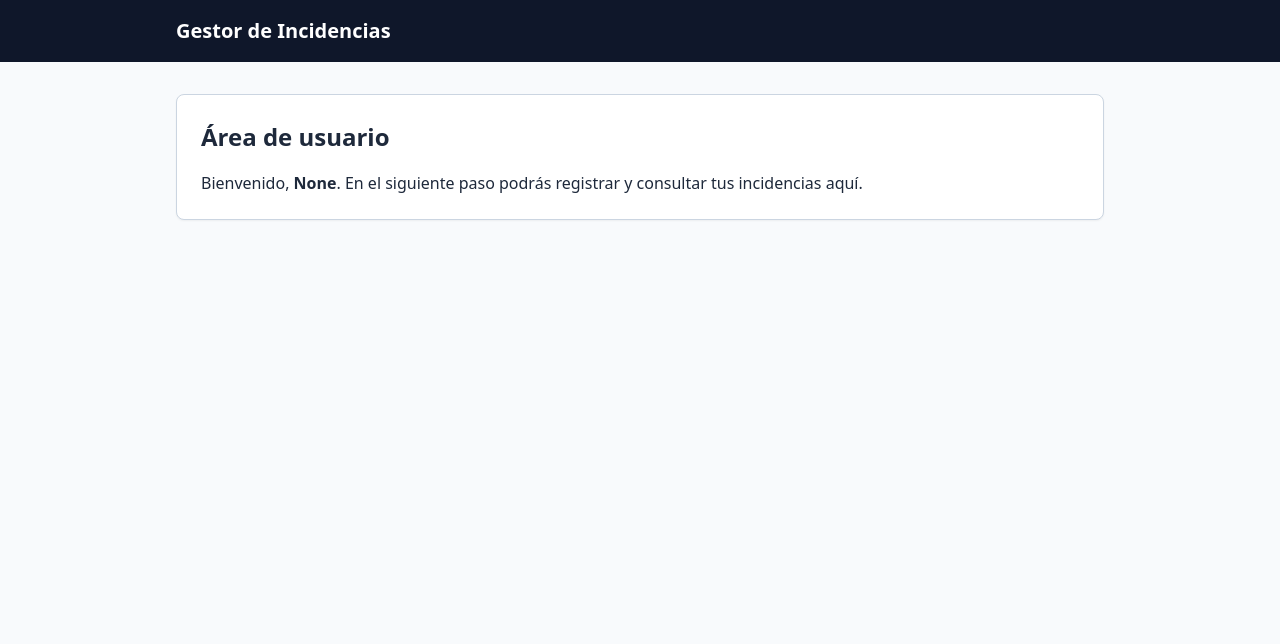
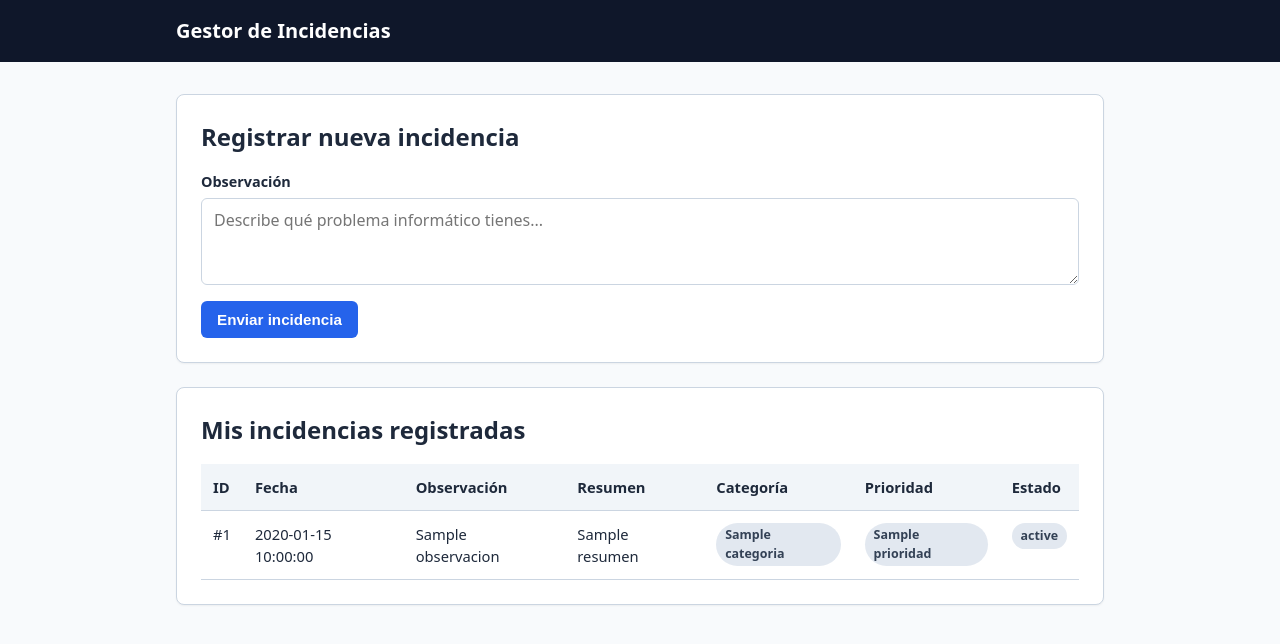
Before and after one commit to sebas0303/Gestor-de-incidencias, a Flask app: template templates/usuario.html in a window 1280 px wide. Shown: the top 644 px of the page. Run offline with Flask 3, Linux system fonts and the light colour scheme; the template is opened without the code that fills it: most values are stand-ins (such as "Sample title", 1, 10 or a date in 2020).

Commit message:
Paso 2: Formulario de registro y listado de incidencias del usuario

```diff
--- a/app.py
+++ b/app.py
@@ -11,7 +11,13 @@ from flask import (
     url_for,
 )
 
-from db import autenticar_usuario, cerrar_db, inicializar_db
+from db import (
+    autenticar_usuario,
+    cerrar_db,
+    crear_incidencia,
+    inicializar_db,
+    obtener_incidencias_usuario,
+)
 
 RUTA_BASE = Path(__file__).resolve().parent
 
@@ -87,10 +93,25 @@ def create_app(test_config: dict | None = None) -> Flask:
         session.clear()
         return redirect(url_for("login"))
 
-    @app.route("/incidencias")
+    @app.route("/incidencias", methods=["GET", "POST"])
     @login_requerido
     def mis_incidencias():
-        return render_template("usuario.html")
+        if request.method == "POST":
+            observacion = request.form.get("observacion", "").strip()
+            if not observacion:
+                flash("La observación no puede estar vacía.", "error")
+            else:
+                crear_incidencia(
+                    usuario_id=session["usuario_id"],
+                    observacion=observacion,
+                    categoria="revisar",
+                    prioridad="media",
+                )
+                flash("Incidencia registrada correctamente.", "exito")
+                return redirect(url_for("mis_incidencias"))
+
+        incidencias = obtener_incidencias_usuario(session["usuario_id"])
+        return render_template("usuario.html", incidencias=incidencias)
 
     @app.route("/tecnico")
     @rol_requerido("tecnico")
--- a/db.py
+++ b/db.py
@@ -1,3 +1,4 @@
+from datetime import datetime
 import sqlite3
 from pathlib import Path
 from flask import current_app, g
@@ -77,3 +78,46 @@ def autenticar_usuario(username: str, password: str) -> sqlite3.Row | None:
     if usuario is not None and check_password_hash(usuario["password_hash"], password):
         return usuario
     return None
+
+
+def resumir_por_defecto(observacion: str) -> str:
+    """Genera un resumen provisional de máximo 15 palabras a partir de la observación."""
+    palabras = observacion.strip().split()
+    return " ".join(palabras[:15]) if palabras else "Sin observación"
+
+
+def crear_incidencia(
+    usuario_id: int,
+    observacion: str,
+    categoria: str = "revisar",
+    prioridad: str = "media",
+    resumen: str | None = None,
+    estado: str = "abierta",
+) -> int:
+    """Inserta una nueva incidencia en la base de datos y devuelve su ID."""
+    db = obtener_db()
+    fecha = datetime.now().strftime("%Y-%m-%d %H:%M:%S")
+    resumen_final = (resumen or "").strip() or resumir_por_defecto(observacion)
+    cursor = db.execute(
+        """
+        INSERT INTO incidencias (fecha, usuario_id, observacion, categoria, prioridad, resumen, estado)
+        VALUES (?, ?, ?, ?, ?, ?, ?)
+        """,
+        (fecha, usuario_id, observacion.strip(), categoria, prioridad, resumen_final, estado),
+    )
+    db.commit()
+    return cursor.lastrowid
+
+
+def obtener_incidencias_usuario(usuario_id: int) -> list[sqlite3.Row]:
+    """Devuelve únicamente las incidencias registradas por el usuario indicado."""
+    db = obtener_db()
+    return db.execute(
+        """
+        SELECT id, fecha, usuario_id, observacion, categoria, prioridad, resumen, estado
+        FROM incidencias
+        WHERE usuario_id = ?
+        ORDER BY id DESC
+        """,
+        (usuario_id,),
+    ).fetchall()
--- a/static/estilos.css
+++ b/static/estilos.css
@@ -179,3 +179,76 @@ body {
     margin-top: 0.5rem;
     padding-left: 1.25rem;
 }
+
+.tabla-contenedor {
+    overflow-x: auto;
+}
+
+.tabla {
+    width: 100%;
+    border-collapse: collapse;
+    font-size: 0.92rem;
+}
+
+.tabla th,
+.tabla td {
+    text-align: left;
+    padding: 0.75rem;
+    border-bottom: 1px solid var(--color-borde);
+    vertical-align: top;
+}
+
+.tabla th {
+    background-color: #f1f5f9;
+    font-weight: 600;
+}
+
+.etiqueta {
+    display: inline-block;
+    padding: 0.2rem 0.55rem;
+    border-radius: 9999px;
+    font-size: 0.78rem;
+    font-weight: 600;
+    background-color: #e2e8f0;
+    color: #334155;
+}
+
+.etiqueta-cat-revisar {
+    background-color: #fef3c7;
+    color: #92400e;
+}
+
+.etiqueta-prio-alta {
+    background-color: #fee2e2;
+    color: #991b1b;
+}
+
+.etiqueta-prio-media {
+    background-color: #e0f2fe;
+    color: #075985;
+}
+
+.etiqueta-prio-baja {
+    background-color: #f1f5f9;
+    color: #475569;
+}
+
+.etiqueta-estado-abierta {
+    background-color: #dbeafe;
+    color: #1e40af;
+}
+
+.etiqueta-estado-en-curso {
+    background-color: #fef3c7;
+    color: #92400e;
+}
+
+.etiqueta-estado-resuelta {
+    background-color: #dcfce7;
+    color: #166534;
+}
+
+.texto-vacio {
+    color: #64748b;
+    font-style: italic;
+}
--- a/templates/usuario.html
+++ b/templates/usuario.html
@@ -4,7 +4,57 @@
 
 {% block content %}
 <section class="tarjeta">
-    <h2>Área de usuario</h2>
-    <p>Bienvenido, <strong>{{ session.get('username') }}</strong>. En el siguiente paso podrás registrar y consultar tus incidencias aquí.</p>
+    <h2>Registrar nueva incidencia</h2>
+    <form method="post" action="{{ url_for('mis_incidencias') }}" class="formulario">
+        <div class="campo">
+            <label for="observacion">Observación</label>
+            <textarea
+                id="observacion"
+                name="observacion"
+                rows="3"
+                placeholder="Describe qué problema informático tienes..."
+                required
+            ></textarea>
+        </div>
+        <div>
+            <button type="submit" class="boton boton-primario">Enviar incidencia</button>
+        </div>
+    </form>
+</section>
+
+<section class="tarjeta">
+    <h2>Mis incidencias registradas</h2>
+    {% if incidencias %}
+        <div class="tabla-contenedor">
+            <table class="tabla">
+                <thead>
+                    <tr>
+                        <th>ID</th>
+                        <th>Fecha</th>
+                        <th>Observación</th>
+                        <th>Resumen</th>
+                        <th>Categoría</th>
+                        <th>Prioridad</th>
+                        <th>Estado</th>
+                    </tr>
+                </thead>
+                <tbody>
+                    {% for inc in incidencias %}
+                        <tr>
+                            <td>#{{ inc['id'] }}</td>
+                            <td>{{ inc['fecha'] }}</td>
+                            <td>{{ inc['observacion'] }}</td>
+                            <td>{{ inc['resumen'] }}</td>
+                            <td><span class="etiqueta etiqueta-cat-{{ inc['categoria'] }}">{{ inc['categoria'] }}</span></td>
+                            <td><span class="etiqueta etiqueta-prio-{{ inc['prioridad'] }}">{{ inc['prioridad'] }}</span></td>
+                            <td><span class="etiqueta etiqueta-estado-{{ inc['estado']|replace(' ', '-') }}">{{ inc['estado'] }}</span></td>
+                        </tr>
+                    {% endfor %}
+                </tbody>
+            </table>
+        </div>
+    {% else %}
+        <p class="texto-vacio">Todavía no has registrado ninguna incidencia.</p>
+    {% endif %}
 </section>
 {% endblock %}
```
Also changed, not shown: tests/test_app.py (+33 -0 lines).
